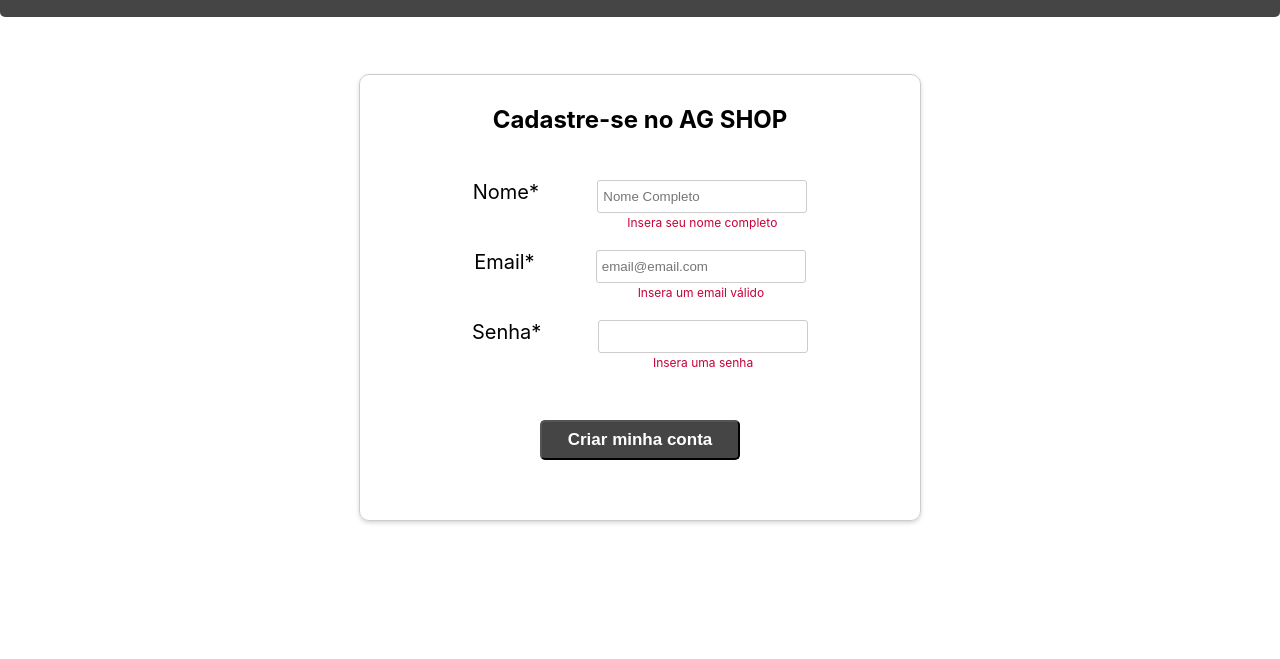
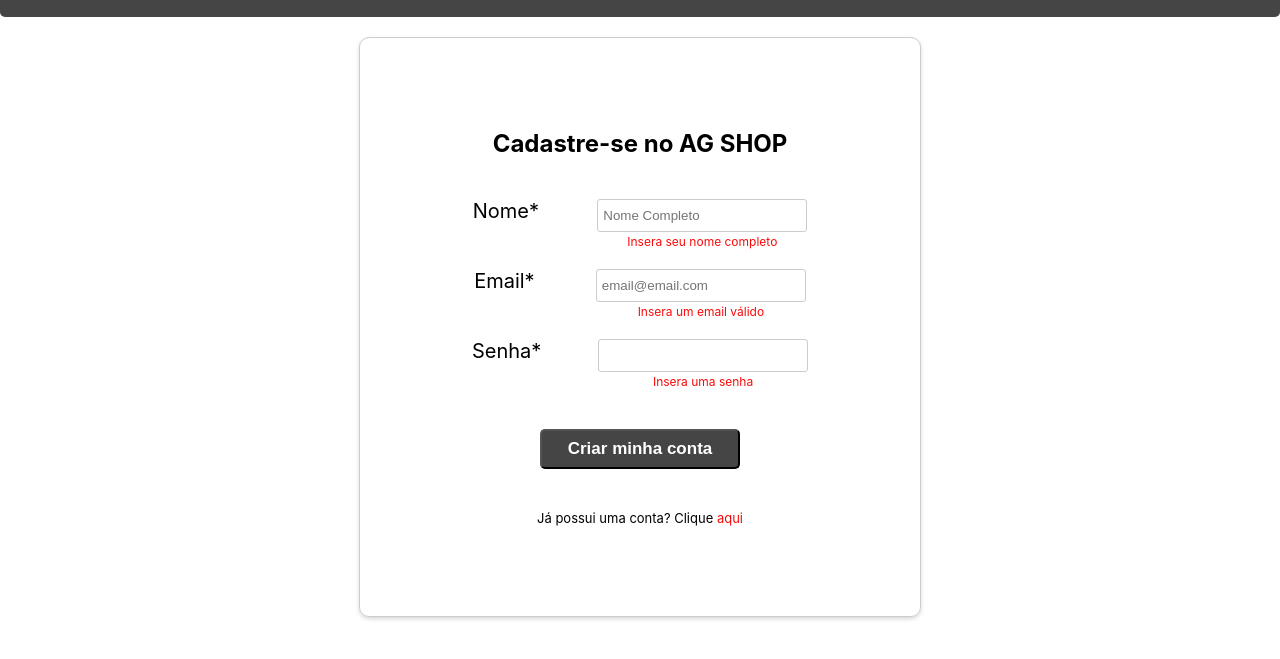
Before and after one commit to AlainNgauthier/ag-ecommerce, a React app in the folder client/: page /signup in a window 1280 px wide. Shown: the part 73-732 px from the top of the page. Built offline with nearby package versions, Linux system fonts and the light colour scheme.

Commit message:
validation form sign up and redirect

```diff
--- a/client/src/components/Card.css
+++ b/client/src/components/Card.css
@@ -11,6 +11,7 @@
 .card > span:nth-child(1) {
   /*margin-left: 10px;*/
   margin-bottom: 10px;
+  font-size: 15px;
 }
 
 .card__img {
--- /dev/null
+++ b/client/src/components/MsgAdvert.js
@@ -0,0 +1,7 @@
+import React from 'react';
+
+export default function MsgAdvert() {
+    return(
+        <p style={{ color: 'red'}}>Por favor, preencha todos os campos!</p>
+    )
+}
--- a/client/src/components/Signup/Signup.css
+++ b/client/src/components/Signup/Signup.css
@@ -1,6 +1,7 @@
 .main {
   width: 100%;
   height: 70vh;
+  margin-top: 30px;
   padding: 20px;
   display: flex;
   align-items: center;
@@ -9,6 +10,7 @@
 
 .main__content {
   padding: 30px;
+  height: 580px;
   display: flex;
   flex-direction: column;
   align-items: center;
@@ -21,7 +23,7 @@
 
 .form {
   width: 500px;
-  margin: 30px 0;
+  margin: 25px 0;
   display: flex;
   flex-direction: column;
   align-items: center;
@@ -30,12 +32,15 @@
   font-size: 20px;
 }
 
+.form > div:nth-child(3) {
+  margin-bottom: 20px;
+}
+
 .form--div {
   width: 370px;
   height: 50px;
   display: flex;
   justify-content: space-around;
-  /*align-items: center;*/
   gap: 23px;
 }
 
@@ -57,11 +62,11 @@
 
 .form--invalid {
   font-size: 12px;
-  color: #c70039;
+  color: #fa0b0b;
 }
 
 .form--btn {
-  margin-top: 30px;
+  /*margin-top: 20px;*/
   width: 200px;
   height: 40px;
   border-radius: 5px;
@@ -72,3 +77,11 @@
   outline: none;
   cursor: pointer;
 }
+
+.div-redirect {
+  font-size: 13px;
+}
+
+.redirect {
+  color: #fa0b0b;
+}
--- a/client/src/components/Signup/Signup.js
+++ b/client/src/components/Signup/Signup.js
@@ -1,17 +1,20 @@
 import React, { useState } from 'react';
+import { Link, useHistory } from 'react-router-dom';
 import './Signup.css';
+import MsgAdvert from '../MsgAdvert'
 
-function Signup() {
+export default function Signup() {
 
-    const [isValid, setIsValid] = useState(false);
+    const [advert, setAdvert] = useState(false);
     const[values, setValues] = useState({
         username: '',
         email: '',
         password: '',
     });
 
+    let history = useHistory();
+
     const handleChange = (e) => {
-        //event.persist();
         const { name, value } = e.target;
         setValues({
             ...values,
@@ -19,11 +22,18 @@
         })
     }
 
+    const showAdvMsg = () => {
+        setAdvert(true);
+        setTimeout(() => setAdvert(false), 3000);
+    }
+
     function handleSubmit(e) {
         e.preventDefault();
         if(values.username && values.email && values.password){
-            console.log('Submetido');
-            setIsValid(true);
+            //
+            history.push("/");
+        } else {
+            showAdvMsg();
         }
     }
 
@@ -79,13 +89,18 @@
                                 (<span className="form--invalid">Insera uma senha</span>)}
                         </div>
                     </div>
+                    {advert &&
+                        <MsgAdvert />
+                    }
                     <button
                         className="form--btn"
                         type="submit">Criar minha conta</button>
                 </form>
+                <div className="div-redirect">
+                    <p>Já possui uma conta? Clique
+                        <span><Link className="redirect" to='/signin'> aqui</Link></span></p>
+                </div>
             </div>
         </div>
     )
 }
-
-export default Signup;
```
